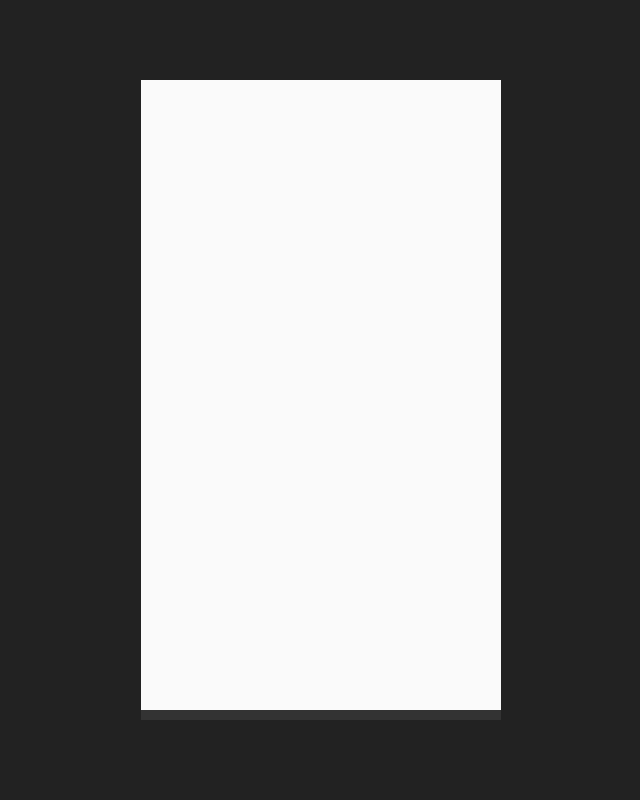
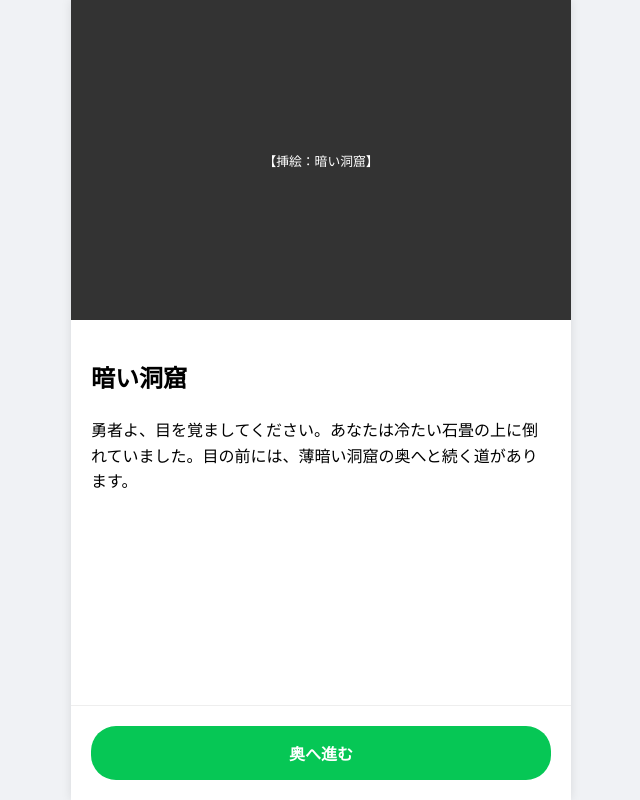
Before and after one commit to TN-nexus/my-mini-game, a plain HTML site: page index.html in a window 1280 px wide. Shown: the whole page, without its empty margins (319-959 px from the left). Drawn offline with Linux system fonts and the light colour scheme.

Commit message:
Add files via upload
Adventure

```diff
--- a/index.html
+++ b/index.html
@@ -1,115 +1,102 @@
 <!DOCTYPE html>
 <html lang="ja">
 <head>
-  <meta charset="UTF-8" />
-  <meta name="viewport" content="width=device-width, initial-scale=1.0"/>
-  <title>Simple Suika Game</title>
-  <style>
-    body {
-      margin: 0;
-      background: #222;
-      display: flex;
-      justify-content: center;
-      align-items: center;
-      height: 100vh;
-    }
-    canvas {
-      background: #fafafa;
-      touch-action: manipulation;
-    }
-  </style>
+    <meta charset="UTF-8">
+    <meta name="viewport" content="width=device-width, initial-scale=1.0, maximum-scale=1.0, user-scalable=no">
+    <title>Ring</title>
+    <style>
+        body { font-family: "Helvetica Neue", Arial, "Hiragino Kaku Gothic ProN", "Hiragino Sans", sans-serif; background-color: #f0f2f5; margin: 0; display: flex; justify-content: center; height: 100vh; }
+        #app { width: 100%; max-width: 500px; background: white; display: flex; flex-direction: column; box-shadow: 0 0 10px rgba(0,0,0,0.1); }
+        #image-area { width: 100%; height: 40%; background: #333; display: flex; align-items: center; justify-content: center; color: white; font-size: 0.8em; }
+        #content { flex: 1; padding: 20px; overflow-y: auto; line-height: 1.6; }
+        #controls { padding: 20px; border-top: 1px solid #eee; display: flex; flex-direction: column; gap: 10px; }
+        button { padding: 15px; border: none; border-radius: 25px; background-color: #06C755; color: white; font-weight: bold; cursor: pointer; font-size: 1em; transition: opacity 0.2s; }
+        button:active { opacity: 0.7; }
+        .game-over { background-color: #dc3545; }
+        .clear { background-color: #007bff; }
+    </style>
 </head>
 <body>
-<canvas id="game" width="360" height="640"></canvas>
+<div id="app">
+    <div id="image-area">ここに挿絵を表示（img1.jpgなど）</div>
+    <div id="content">
+        <h2 id="title"></h2>
+        <p id="text"></p>
+    </div>
+    <div id="controls"></div>
+</div>
 
 <script>
-const canvas = document.getElementById("game");
-const ctx = canvas.getContext("2d");
+// --- シナリオデータ（JSON形式） ---
+const scenario = {
+    "start": {
+        "title": "暗い洞窟",
+        "text": "勇者よ、目を覚ましてください。あなたは冷たい石畳の上に倒れていました。目の前には、薄暗い洞窟の奥へと続く道があります。",
+        "options": [
+            { "text": "奥へ進む", "next": "encounter" }
+        ]
+    },
+    "encounter": {
+        "title": "遭遇",
+        "text": "恐ろしいモンスターが現れた！鋭い牙を剥き出しにして、あなたを威嚇しています。どうしますか？",
+        "options": [
+            { "text": "戦う", "next": "gameover" },
+            { "text": "逃げる", "next": "clear" }
+        ]
+    },
+    "gameover": {
+        "title": "GAME OVER",
+        "text": "あなたは勇敢に立ち向かいましたが、武器も持たない身では太刀打ちできませんでした…。あなたの旅はここで終わりました。",
+        "options": [
+            { "text": "最初からやり直す", "next": "start", "class": "game-over" }
+        ]
+    },
+    "clear": {
+        "title": "CLEAR!",
+        "text": "あなたは全速力で逃げ出しました！背後にモンスターの咆哮を聞きながら、光の差す出口へと飛び出しました。勇者の物語はここから始まります。",
+        "options": [
+            { "text": "もう一度遊ぶ", "next": "start", "class": "clear" }
+        ]
+    }
+};
 
-const GRAVITY = 0.3;
-const FLOOR = canvas.height - 10;
+// --- ゲームエンジン ---
+function renderScene(sceneId) {
+    const scene = scenario[sceneId];
+    document.getElementById('title').innerText = scene.title;
+    document.getElementById('text').innerText = scene.text;
 
-const COLORS = ["#ff7675", "#74b9ff", "#55efc4", "#ffeaa7"];
-const RADIUS = [12, 18, 26, 36];
+    // 挿絵のダミー表示（画像があればここでsrcを切り替える）
+    document.getElementById('image-area').innerText = `【挿絵：${scene.title}】`;
 
-let balls = [];
-let nextType = 0;
+    const controls = document.getElementById('controls');
+    controls.innerHTML = ''; // ボタンをクリア
 
-function spawnBall(x) {
-  balls.push({
-    x: x,
-    y: 30,
-    vy: 0,
-    type: nextType
-  });
-  nextType = Math.floor(Math.random() * 2);
+    scene.options.forEach(opt => {
+        const btn = document.createElement('button');
+        btn.innerText = opt.text;
+        if(opt.class) btn.className = opt.class;
+        btn.onclick = () => {
+            saveProgress(opt.next);
+            renderScene(opt.next);
+        };
+        controls.appendChild(btn);
+    });
 }
 
-canvas.addEventListener("pointerdown", e => {
-  const rect = canvas.getBoundingClientRect();
-  spawnBall(e.clientX - rect.left);
-});
-
-function update() {
-  for (let b of balls) {
-    b.vy += GRAVITY;
-    b.y += b.vy;
-
-    if (b.y + RADIUS[b.type] > FLOOR) {
-      b.y = FLOOR - RADIUS[b.type];
-      b.vy = 0;
-    }
-  }
-
-  // collision & merge
-  for (let i = 0; i < balls.length; i++) {
-    for (let j = i + 1; j < balls.length; j++) {
-      const a = balls[i];
-      const b = balls[j];
-      if (a.type !== b.type) continue;
-
-      const dx = a.x - b.x;
-      const dy = a.y - b.y;
-      const dist = Math.hypot(dx, dy);
-      const minDist = RADIUS[a.type] * 2;
-
-      if (dist < minDist && a.type < RADIUS.length - 1) {
-        balls.splice(j, 1);
-        balls.splice(i, 1);
-        balls.push({
-          x: (a.x + b.x) / 2,
-          y: (a.y + b.y) / 2,
-          vy: 0,
-          type: a.type + 1
-        });
-        return;
-      }
-    }
-  }
+// セーブ機能（LocalStorage）
+function saveProgress(sceneId) {
+    localStorage.setItem('ring_game_progress', sceneId);
 }
 
-function draw() {
-  ctx.clearRect(0, 0, canvas.width, canvas.height);
-
-  // floor
-  ctx.fillStyle = "#333";
-  ctx.fillRect(0, FLOOR, canvas.width, 10);
-
-  for (let b of balls) {
-    ctx.beginPath();
-    ctx.arc(b.x, b.y, RADIUS[b.type], 0, Math.PI * 2);
-    ctx.fillStyle = COLORS[b.type];
-    ctx.fill();
-  }
+function loadProgress() {
+    return localStorage.getItem('ring_game_progress') || 'start';
 }
 
-function loop() {
-  update();
-  draw();
-  requestAnimationFrame(loop);
-}
+// 起動
+const lastScene = loadProgress();
+renderScene(lastScene);
 
-loop();
 </script>
 </body>
 </html>
```
